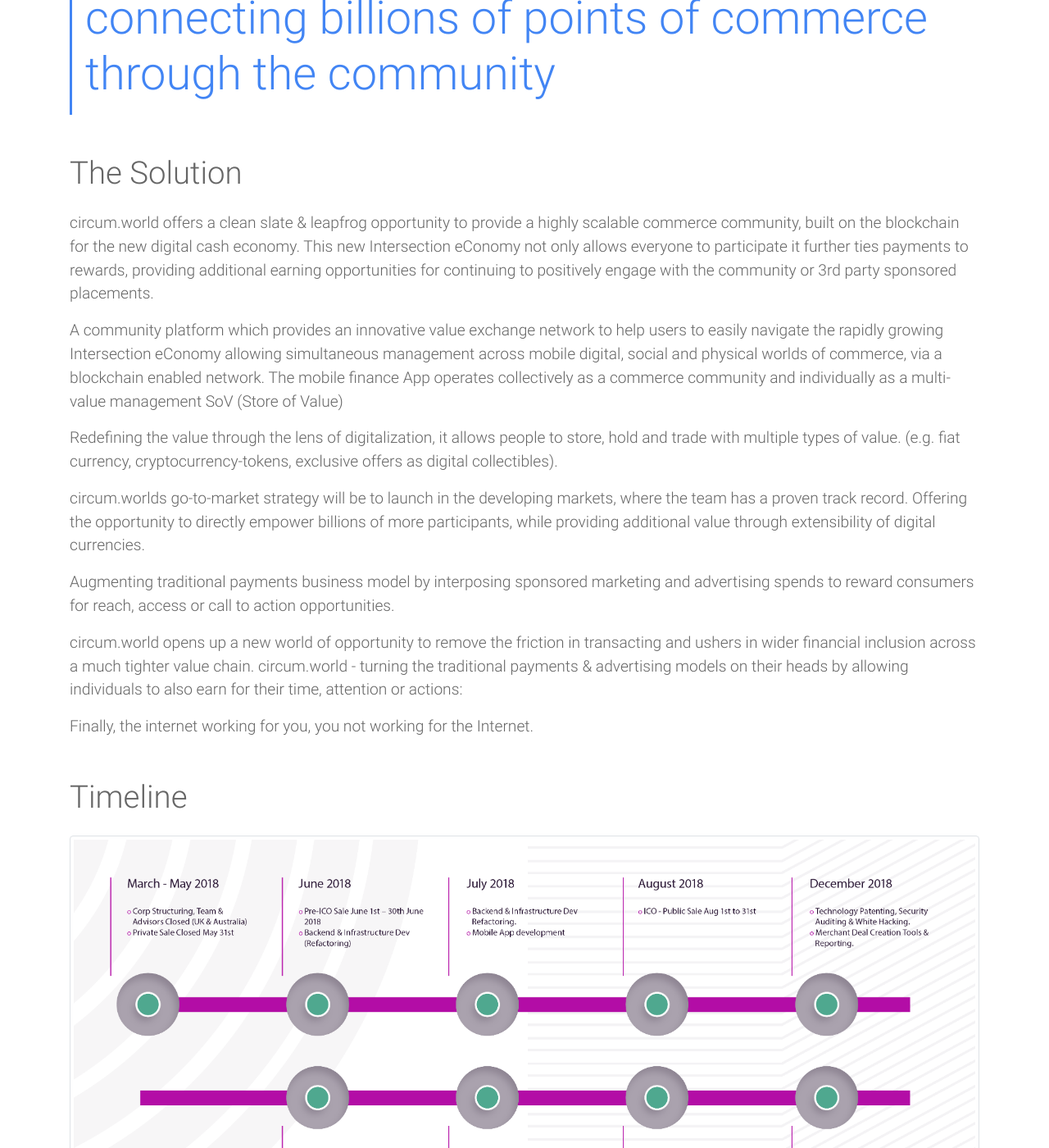
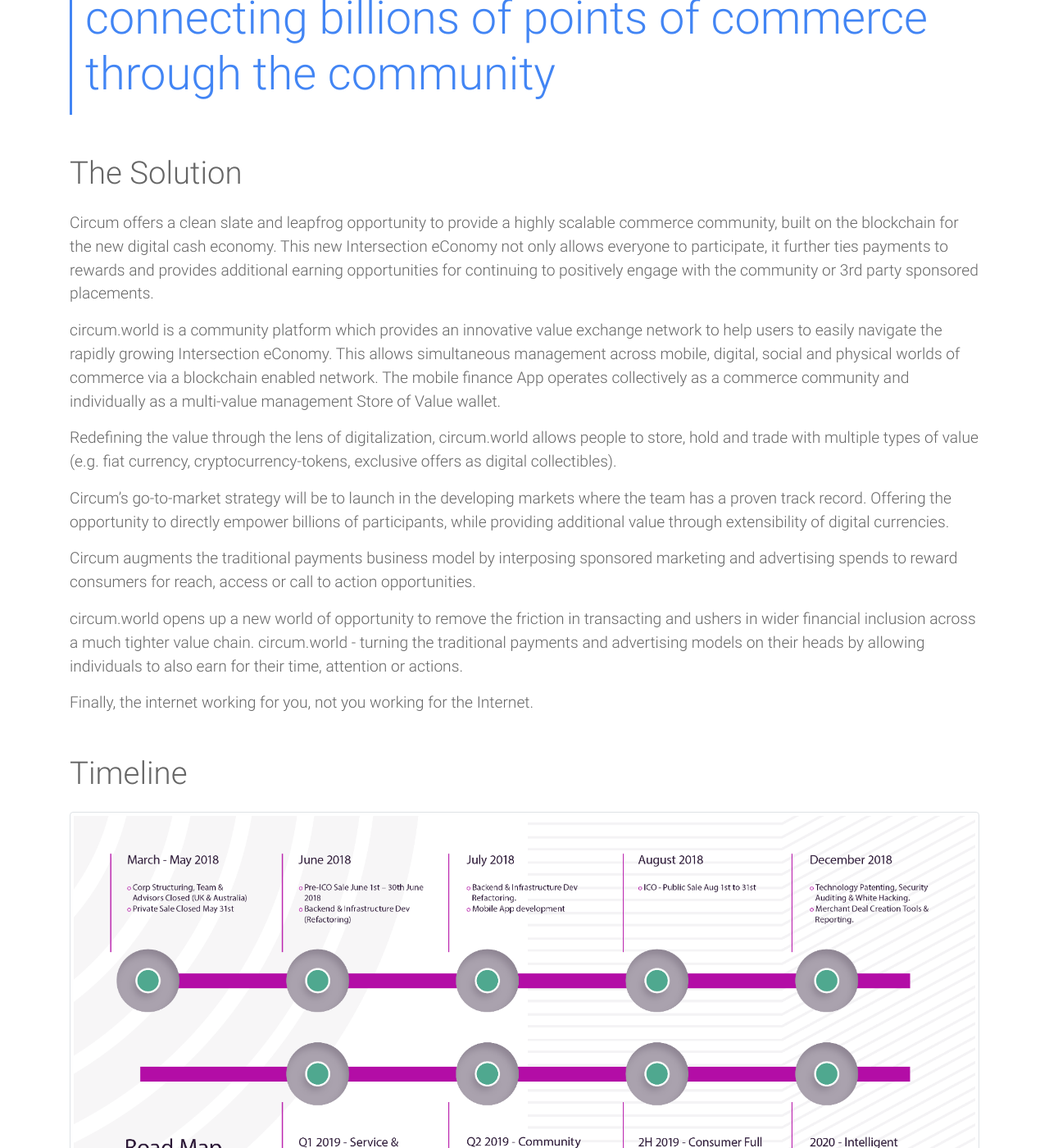
Before and after one commit to circumworld/circum-website, a Jekyll site: the page built from index.html, in a window 1280 px wide and 1400 px high, scrolled down 2075 px. Shown: the whole window at 82% size. Built offline with Jekyll 4.4.1, drawn with Linux system fonts in a browser that asks for light colours; nearby versions of some CDN libraries.

Commit message:
Update the-solution.html

```diff
--- a/_includes/blocks/the-solution.html
+++ b/_includes/blocks/the-solution.html
@@ -1,21 +1,21 @@
 <p>
-circum.world offers a clean slate & leapfrog opportunity to provide a highly scalable commerce community, built on the blockchain for the new digital cash economy. This new Intersection eConomy not only allows everyone to participate it further ties payments to rewards, providing additional earning opportunities for continuing to positively engage with the community or 3rd party sponsored placements.
+Circum offers a clean slate and leapfrog opportunity to provide a highly scalable commerce community, built on the blockchain for the new digital cash economy. This new Intersection eConomy not only allows everyone to participate, it further ties payments to rewards and provides additional earning opportunities for continuing to positively engage with the community or 3rd party sponsored placements.
 </p>
 <p>
-A community platform which provides an innovative value exchange network to help users to easily navigate the rapidly growing Intersection eConomy allowing simultaneous management across mobile digital, social and physical worlds of commerce, via a blockchain enabled network. The mobile finance App operates collectively as a commerce community and individually as a multi-value management SoV (Store of Value)
+circum.world is a community platform which provides an innovative value exchange network to help users to easily navigate the rapidly growing Intersection eConomy.  This allows simultaneous management across mobile, digital, social and physical worlds of commerce via a blockchain enabled network. The mobile finance App operates collectively as a commerce community and individually as a multi-value management Store of Value wallet.
 </p>
 <p>
-Redefining the value through the lens of digitalization, it allows people to store, hold and trade with multiple types of value. (e.g. fiat currency, cryptocurrency-tokens, exclusive offers as digital collectibles).
+Redefining the value through the lens of digitalization, circum.world allows people to store, hold and trade with multiple types of value (e.g. fiat currency, cryptocurrency-tokens, exclusive offers as digital collectibles).
 </p>
 <p>
-circum.worlds go-to-market strategy will be to launch in the developing markets, where the team has a proven track record. Offering the opportunity to directly empower billions of more participants, while providing additional value through extensibility of digital currencies.
+Circum’s go-to-market strategy will be to launch in the developing markets where the team has a proven track record. Offering the opportunity to directly empower billions of participants, while providing additional value through extensibility of digital currencies.
 </p>
 <p>
-Augmenting traditional payments business model by interposing sponsored marketing and advertising spends to reward consumers for reach, access or call to action opportunities.
+Circum augments the traditional payments business model by interposing sponsored marketing and advertising spends to reward consumers for reach, access or call to action opportunities.
 </p>
 <p>
-circum.world opens up a new world of opportunity to remove the friction in transacting and ushers in wider financial inclusion across a much tighter value chain. circum.world - turning the traditional payments & advertising models on their heads by allowing individuals to also earn for their time, attention or actions:
+circum.world opens up a new world of opportunity to remove the friction in transacting and ushers in wider financial inclusion across a much tighter value chain. circum.world - turning the traditional payments and advertising models on their heads by allowing individuals to also earn for their time, attention or actions.
 </p>
 <p>
-Finally, the internet working for you, you not working for the Internet.
+Finally, the internet working for you, not you working for the Internet.
 </p>
```
